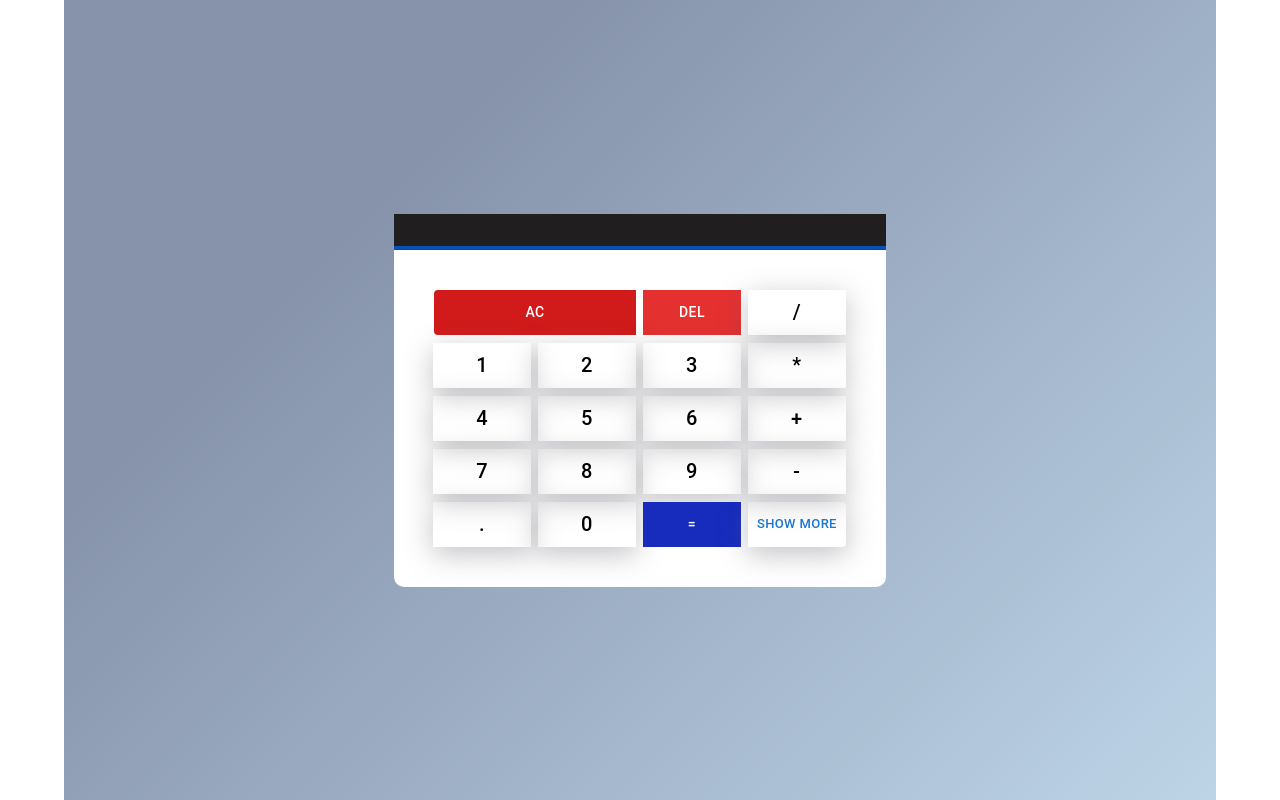
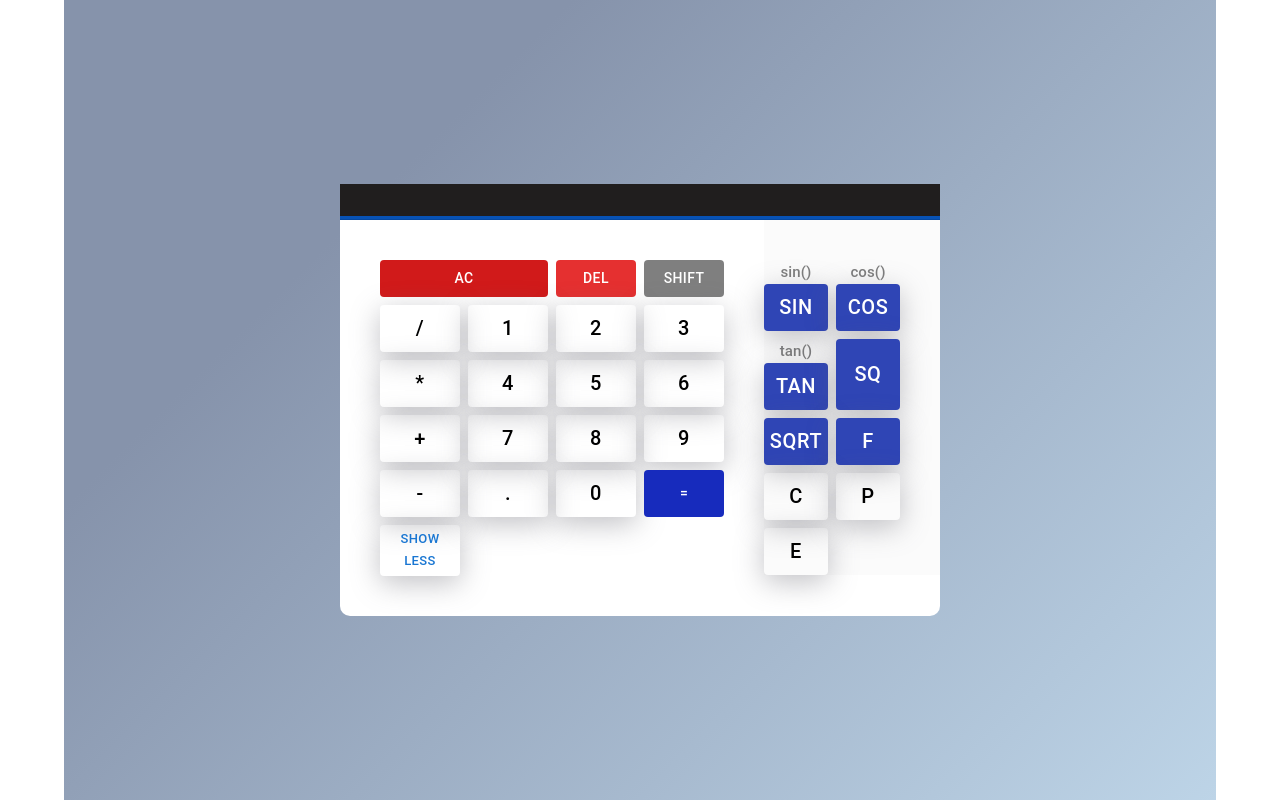
Before and after one commit to Amaechina-Ikechukwu/kakula, a React (Create React App) app: page / in a window 1280 px wide. Built offline with nearby package versions, Linux system fonts and the light colour scheme.

Commit message:
Added angles calculator features

```diff
--- a/src/App.js
+++ b/src/App.js
@@ -5,7 +5,7 @@ import { shadows } from "@mui/system";
 import ButtonGroup from "@mui/material/ButtonGroup";
 import PropTypes from "prop-types";
 import Box from "@mui/material/Box";
-import { Container, Divider, Grid } from "@mui/material";
+import { Container, Divider, Grid, Typography } from "@mui/material";
 import { useReducer, useState } from "react";
 import Digit from "./Digit";
 import OpDigit from "./OpButton";
@@ -58,12 +58,6 @@ export const ACTIONS = {
 function reducer(state, { type, payload }) {
   switch (type) {
     case ACTIONS.ADD_DIGIT:
-      // if (state.currentOp == null && state.previousOp == null) {
-      //   return {
-      //     ...state,
-      //     currentOp: payload.operation,
-      //   };
-      // }
       if (state.overwrite) {
         return {
           ...state,
@@ -162,6 +156,7 @@ function reducer(state, { type, payload }) {
 function singEval(currentOp, Op) {
   console.log(currentOp);
   const current = parseFloat(currentOp);
+
   if (isNaN(current)) return "";
   let computation = "";
   switch (Op) {
@@ -173,6 +168,16 @@ function singEval(currentOp, Op) {
       break;
     case "sq":
       computation = current * current;
+      break;
+    case "sin()":
+      computation = angles(current, Op);
+      break;
+    case "cos()":
+      computation = angles(current, Op);
+      break;
+    case "tan()":
+      computation = angles(current, Op);
+      break;
   }
   return computation.toString();
 }
@@ -216,6 +221,15 @@ function evaluate({ currentOp, previousOp, Op }) {
         computation = "Math error";
       }
       break;
+    case "sin":
+      computation = prev * Math.sin(current);
+      break;
+    case "cos":
+      computation = prev * Math.cos(current);
+      break;
+    case "tan":
+      computation = prev * Math.tan(current);
+      break;
   }
 
   return computation.toString();
@@ -238,10 +252,22 @@ function calcFact(num, curr) {
   }
   return fact;
 }
+function angles(current, op) {
+  if (op == "sin()") {
+    return Math.sin(current);
+  }
+  if (op == "cos()") {
+    return Math.cos(current);
+  }
+  if (op == "tan()") {
+    return Math.tan(current);
+  }
+}
 
 function App() {
   const [{ currentOp, previousOp, Op }, dispatch] = useReducer(reducer, {});
-  const [scy, setScy] = useState(false);
+  const [scy, setScy] = useState(true);
+  const [shift, setShift] = useState(false);
 
   return (
     <Container maxwidth="50px">
@@ -311,7 +337,7 @@ function App() {
                 sx={{
                   backgroundColor: "rgba(225,225,225, .15)",
                   borderTopRadius: "10px",
-                  gridTemplateColumns: "repeat(1, 1fr)",
+                  gridTemplateColumns: "repeat(2, 1fr)",
                   gap: 1,
                   paddingTop: 5,
                   paddingRight: 5,
@@ -319,7 +345,174 @@ function App() {
                 maxWidth="sm"
                 display="grid"
               >
+                {!shift ? (
+                  <Box
+                    display={"flex"}
+                    flexDirection={"column"}
+                    alignItems={"center"}
+                  >
+                    <Typography
+                      variant="h6"
+                      fontSize={15}
+                      color="rgba(0,0,0,0.5)"
+                    >
+                      sin()
+                    </Typography>
+                    <OpDigit
+                      sx={{
+                        border: 0,
+                        backgroundColor: "transparent",
+                        color: "white",
+                        borderRight: 0,
+                        fontSize: 20,
+                        boxShadow: "rgba(100,100,111,0.4) 0px 7px 29px 0px",
+                        backgroundColor: "#2f45b5",
+                      }}
+                      operation="sin"
+                      dispatch={dispatch}
+                    />
+                  </Box>
+                ) : (
                   <SingEve
+                    sx={{
+                      border: 0,
+                      backgroundColor: "transparent",
+                      color: "white",
+                      borderRight: 0,
+                      fontSize: 20,
+                      boxShadow: "rgba(100,100,111,0.4) 0px 7px 29px 0px",
+                      backgroundColor: "#2f45b5",
+                    }}
+                    operation="sin()"
+                    dispatch={dispatch}
+                  />
+                )}
+                {!shift ? (
+                  <Box
+                    display={"flex"}
+                    flexDirection={"column"}
+                    alignItems={"center"}
+                  >
+                    <Typography
+                      variant="h6"
+                      fontSize={15}
+                      color="rgba(0,0,0,0.5)"
+                    >
+                      cos()
+                    </Typography>
+                    <OpDigit
+                      sx={{
+                        border: 0,
+                        backgroundColor: "transparent",
+                        color: "white",
+                        borderRight: 0,
+                        fontSize: 20,
+                        boxShadow: "rgba(100,100,111,0.4) 0px 7px 29px 0px",
+                        backgroundColor: "#2f45b5",
+                      }}
+                      operation="cos"
+                      dispatch={dispatch}
+                    />
+                  </Box>
+                ) : (
+                  <SingEve
+                    sx={{
+                      border: 0,
+                      backgroundColor: "transparent",
+                      color: "white",
+                      borderRight: 0,
+                      fontSize: 20,
+                      boxShadow: "rgba(100,100,111,0.4) 0px 7px 29px 0px",
+                      backgroundColor: "#2f45b5",
+                    }}
+                    operation="cos()"
+                    dispatch={dispatch}
+                  />
+                )}
+                {!shift ? (
+                  <Box
+                    display={"flex"}
+                    flexDirection={"column"}
+                    alignItems={"center"}
+                  >
+                    <Typography
+                      variant="h6"
+                      fontSize={15}
+                      color="rgba(0,0,0,0.5)"
+                    >
+                      tan()
+                    </Typography>
+                    <OpDigit
+                      sx={{
+                        border: 0,
+                        backgroundColor: "transparent",
+                        color: "white",
+                        borderRight: 0,
+                        fontSize: 20,
+                        boxShadow: "rgba(100,100,111,0.4) 0px 7px 29px 0px",
+                        backgroundColor: "#2f45b5",
+                      }}
+                      operation="tan"
+                      dispatch={dispatch}
+                    />
+                  </Box>
+                ) : (
+                  <SingEve
+                    sx={{
+                      border: 0,
+                      backgroundColor: "transparent",
+                      color: "white",
+                      borderRight: 0,
+                      fontSize: 20,
+                      boxShadow: "rgba(100,100,111,0.4) 0px 7px 29px 0px",
+                      backgroundColor: "#2f45b5",
+                    }}
+                    operation="tan()"
+                    dispatch={dispatch}
+                  />
+                )}
+                <SingEve
+                  sx={{
+                    border: 0,
+                    backgroundColor: "transparent",
+                    color: "white",
+                    borderRight: 0,
+                    fontSize: 20,
+                    boxShadow: "rgba(100,100,111,0.4) 0px 7px 29px 0px",
+                    backgroundColor: "#2f45b5",
+                  }}
+                  operation="sq"
+                  dispatch={dispatch}
+                />
+                <SingEve
+                  sx={{
+                    border: 0,
+                    backgroundColor: "transparent",
+                    color: "white",
+                    borderRight: 0,
+                    fontSize: 20,
+                    boxShadow: "rgba(100,100,111,0.4) 0px 7px 29px 0px",
+                    backgroundColor: "#2f45b5",
+                  }}
+                  operation="sqrt"
+                  dispatch={dispatch}
+                />
+
+                <SingEve
+                  sx={{
+                    border: 0,
+                    backgroundColor: "transparent",
+                    color: "white",
+                    borderRight: 0,
+                    fontSize: 20,
+                    boxShadow: "rgba(100,100,111,0.4) 0px 7px 29px 0px",
+                    backgroundColor: "#2f45b5",
+                  }}
+                  operation="f"
+                  dispatch={dispatch}
+                />
+
+                <OpDigit
                   sx={{
                     border: 0,
                     backgroundColor: "transparent",
@@ -327,9 +520,8 @@ function App() {
                     borderRight: 0,
                     fontSize: 20,
                     boxShadow: "rgba(100,100,111,0.4) 0px 7px 29px 0px",
-                    backgroundColor: "#7b89ef",
                   }}
-                  operation="sq"
+                  operation="c"
                   dispatch={dispatch}
                 />
                 <OpDigit
@@ -356,49 +548,9 @@ function App() {
                   operation="e"
                   dispatch={dispatch}
                 />
-                <SingEve
-                  sx={{
-                    border: 0,
-                    backgroundColor: "transparent",
-                    color: "black",
-                    borderRight: 0,
-                    fontSize: 20,
-                    boxShadow: "rgba(100,100,111,0.4) 0px 7px 29px 0px",
-                    backgroundColor: "#7b89ef",
-                  }}
-                  operation="f"
-                  dispatch={dispatch}
-                />
-                <OpDigit
-                  sx={{
-                    border: 0,
-                    backgroundColor: "transparent",
-                    color: "black",
-                    borderRight: 0,
-                    fontSize: 20,
-                    boxShadow: "rgba(100,100,111,0.4) 0px 7px 29px 0px",
-                  }}
-                  operation="c"
-                  dispatch={dispatch}
-                />
-
-                <SingEve
-                  sx={{
-                    border: 0,
-                    backgroundColor: "transparent",
-                    color: "black",
-                    borderRight: 0,
-                    fontSize: 20,
-                    boxShadow: "rgba(100,100,111,0.4) 0px 7px 29px 0px",
-                    backgroundColor: "#7b89ef",
-                  }}
-                  operation="sqrt"
-                  dispatch={dispatch}
-                />
               </Box>
             ) : null}
-            <Box>
-              <ButtonGroup
+            <Box
               variant="outlined"
               aria-label=" danger button group"
               sx={{
@@ -434,6 +586,18 @@ function App() {
                 }}
               >
                 DEL
+              </Button>
+              <Button
+                onClick={() => setShift(!shift)}
+                sx={{
+                  gridRow: "1",
+                  gridColumn: "span 1",
+                  border: 0,
+                  backgroundColor: "rgba(0,0,0,0.5)",
+                  color: "white",
+                }}
+              >
+                SHIFT
               </Button>
 
               <OpDigit
@@ -640,7 +804,6 @@ function App() {
               >
                 Show {scy ? "Less" : "More"}
               </Button>
-              </ButtonGroup>
             </Box>
           </Box>
         </Box>
```
Lines whose indentation alone changed are shown as unchanged.
